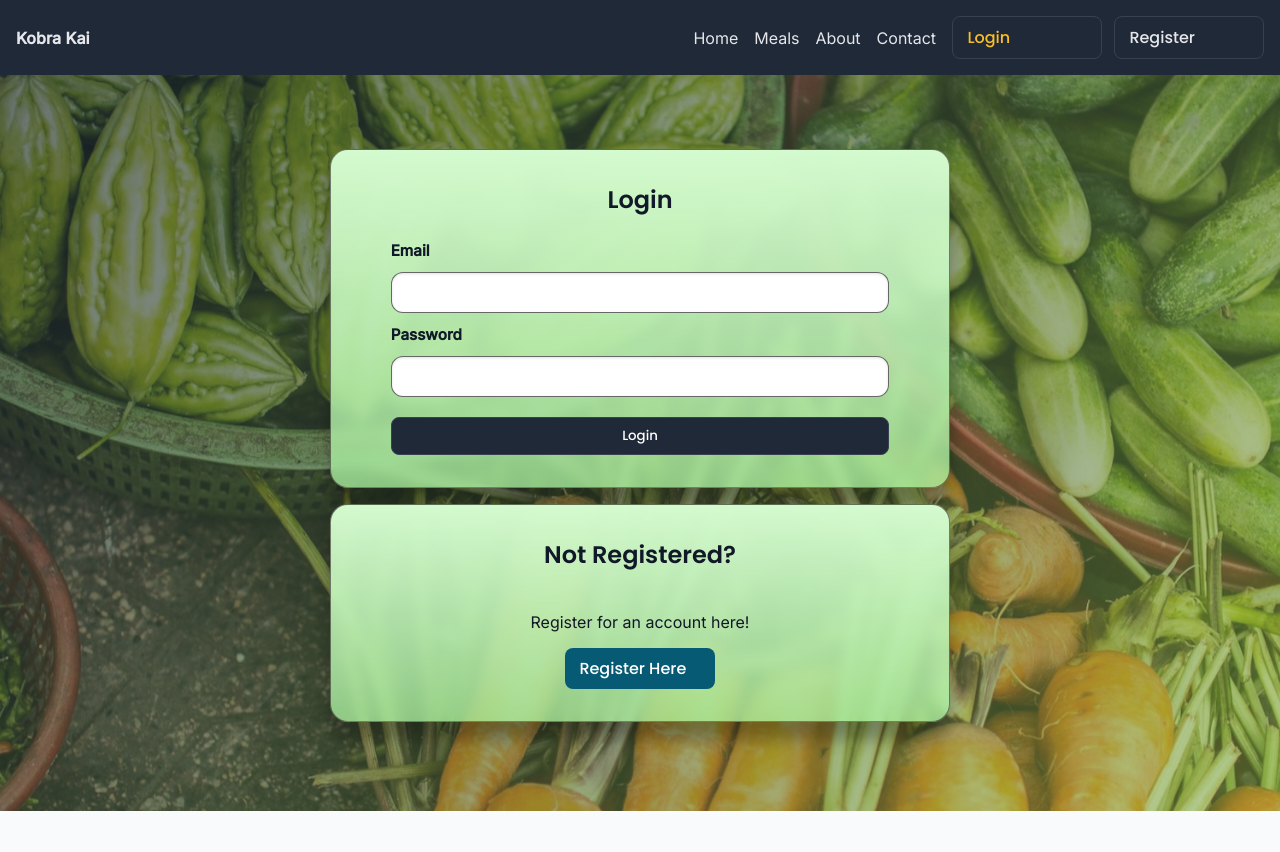
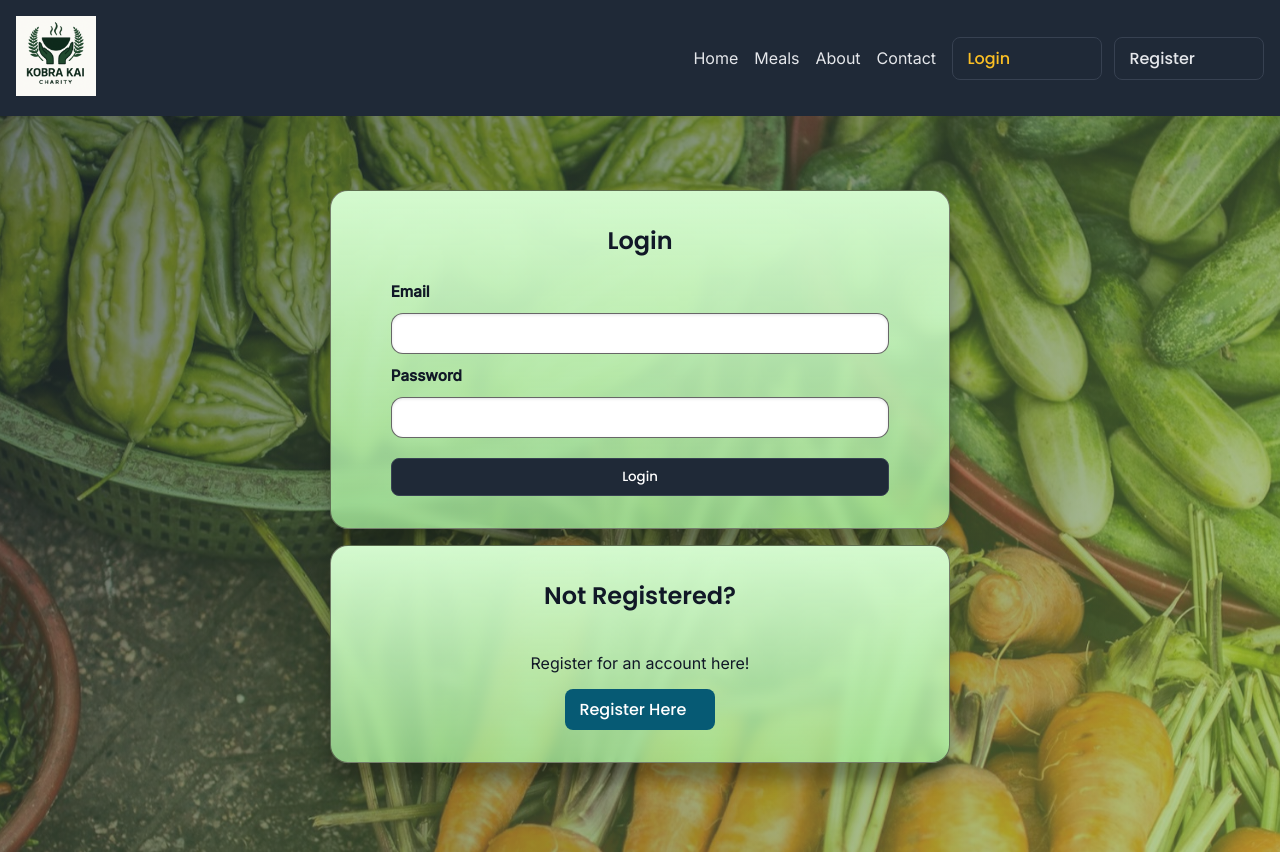
Before and after one commit to AlexHerbertGit/Kobra-Kai-Web-Application, a React (Vite) app in the folder client/: page /login in a window 1280 px wide. Before the commit the page ends 811 px from the top, so only its background shows below. Built offline with nearby package versions, Linux system fonts and the light colour scheme; no server answers.

Commit message:
Fixed dashboard styling for meal listing and meal creation sections, added controls for editing and deleting meal listings with button controls, meal listings that are selected are populated in the create meal form for editing.

```diff
--- a/client/src/App.css
+++ b/client/src/App.css
@@ -49,6 +49,7 @@ a {
 .nav a { color: var(--clr-nav-link); }
 .nav__inner { display:flex; align-items:center; justify-content: space-between; padding: 1rem 1rem; }
 .nav__brand { font-weight:800; }
+.nav__brand__img { max-width: 80px;}
 
 /* Desktop menu layout */
 .nav__menu { display:flex; align-items:center;  gap:1rem; }
@@ -114,6 +115,8 @@ a {
   }
 
   .nav__auth { padding-bottom: .5rem; }
+
+  .nav__brand__img { max-width: 80px;}
 }
 
 /* DESKTOP: regular inline layout */
@@ -733,14 +736,14 @@ a {
    gap: 0.75rem;
 }
 
-dashboard-orders__item {
+.dashboard-orders__item {
   display: flex;
   align-items: center;
   justify-content: space-between;
   gap: 1rem;
-  padding: 0.9rem 1rem;
+  padding: 1rem;
   border-radius: 14px;
-  background: var(--clr-surface);
+  background: var(--clr-nav-link);
   box-shadow: 0 10px 18px rgba(15, 23, 42, 0.1);
 }
 
@@ -753,6 +756,7 @@ dashboard-orders__item {
   margin: 0;
   font-size: 0.9rem;
   color: var(--clr-text-muted);
+  padding-top: 0.5rem;
 }
 
 .dashboard-meals {
--- a/client/src/components/NavBar.jsx
+++ b/client/src/components/NavBar.jsx
@@ -14,8 +14,9 @@ export default function NavBar() {
     <nav className="nav">
       <div className="nav__inner container">
         {/* Brand */}
-        <Link to="/" className="nav__brand">Kobra Kai</Link>
-
+        <Link to="/" className="nav__brand">
+        <img src='/kobra-kai-logo.png' className='nav__brand__img'></img>
+        </Link>
         {/* Hamburger (mobile only) */}
         <button
           className={`hamburger ${open ? 'is-open' : ''}`}
--- a/client/src/pages/dashboard/MemberDashboard.jsx
+++ b/client/src/pages/dashboard/MemberDashboard.jsx
@@ -162,7 +162,7 @@ export default function MemberDashboard() {
     <div className="dashboard">
       <header className="dashboard-hero">
         <div className="dashboard-hero__content">
-          <h1 className="dashboard-hero__title">Account Dashboard</h1>
+          <h1 className="dashboard-hero__title">Member Dashboard</h1>
           <p className="dashboard-hero__text">
             Coordinate meal donations, keep your profile up to date, and manage orders from beneficiaries in one place.
           </p>
@@ -269,6 +269,7 @@ export default function MemberDashboard() {
         </section>
       </div>
 
+      <div className="dashboard-columns">
       <section className="dashboard-panel">
         <div className="dashboard-panel__header">
           <h2>Create a Meal Offering</h2>
@@ -360,10 +361,6 @@ export default function MemberDashboard() {
             </>
           )}
         </form>
-
-        <p className="dashboard-meta dashboard-meta--accent">
-          You currently have {meals.length} meals listed.
-        </p>
       </section>
 
       <section className="dashboard-panel">
@@ -372,6 +369,10 @@ export default function MemberDashboard() {
           <p className="dashboard-panel__subtitle">
             Manage the meals you have shared with the community. Edit details or remove listings that are no longer available.
           </p>
+
+          <p className="dashboard-meta dashboard-meta--accent">
+          You currently have {meals.length} meals listed.
+        </p>
         </div>
         {memberMeals.length === 0 ? (
           <p className="dashboard-orders__empty">You have not listed any meals yet.</p>
@@ -403,5 +404,6 @@ export default function MemberDashboard() {
         )}
       </section>
     </div>
+    </div>
   );
 };
```
